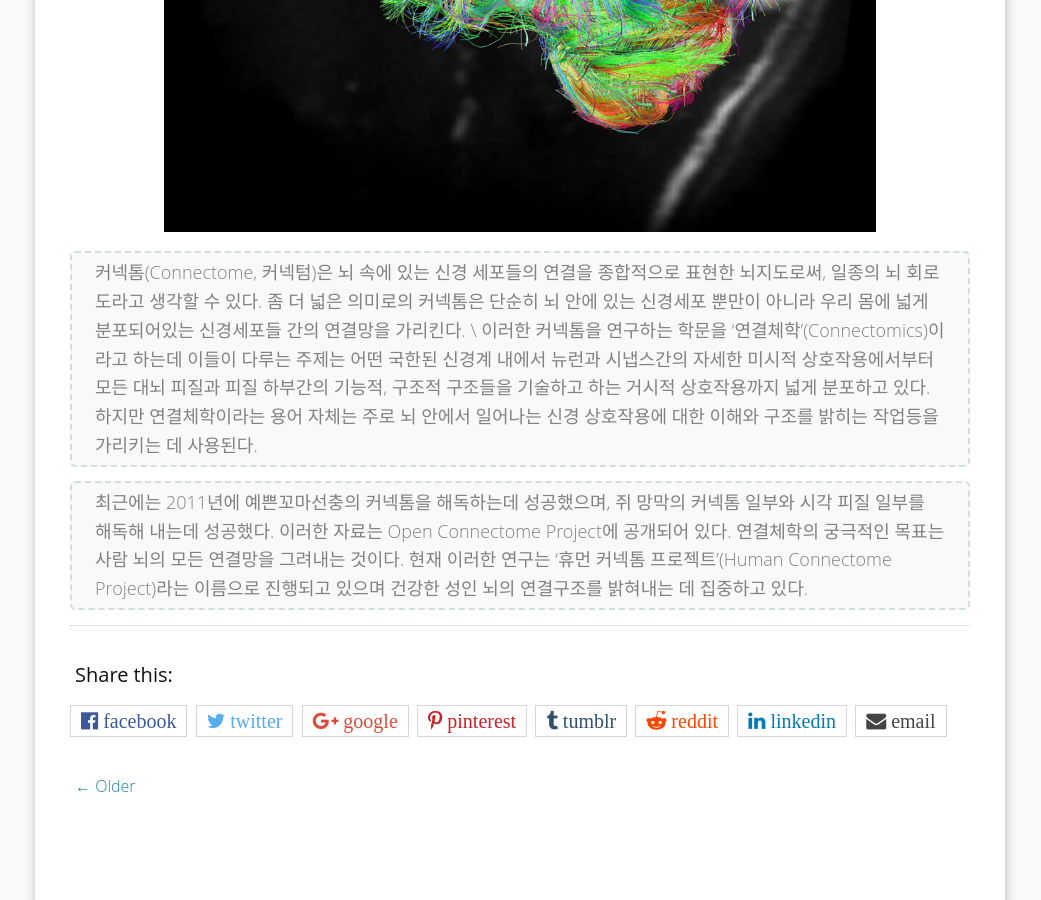
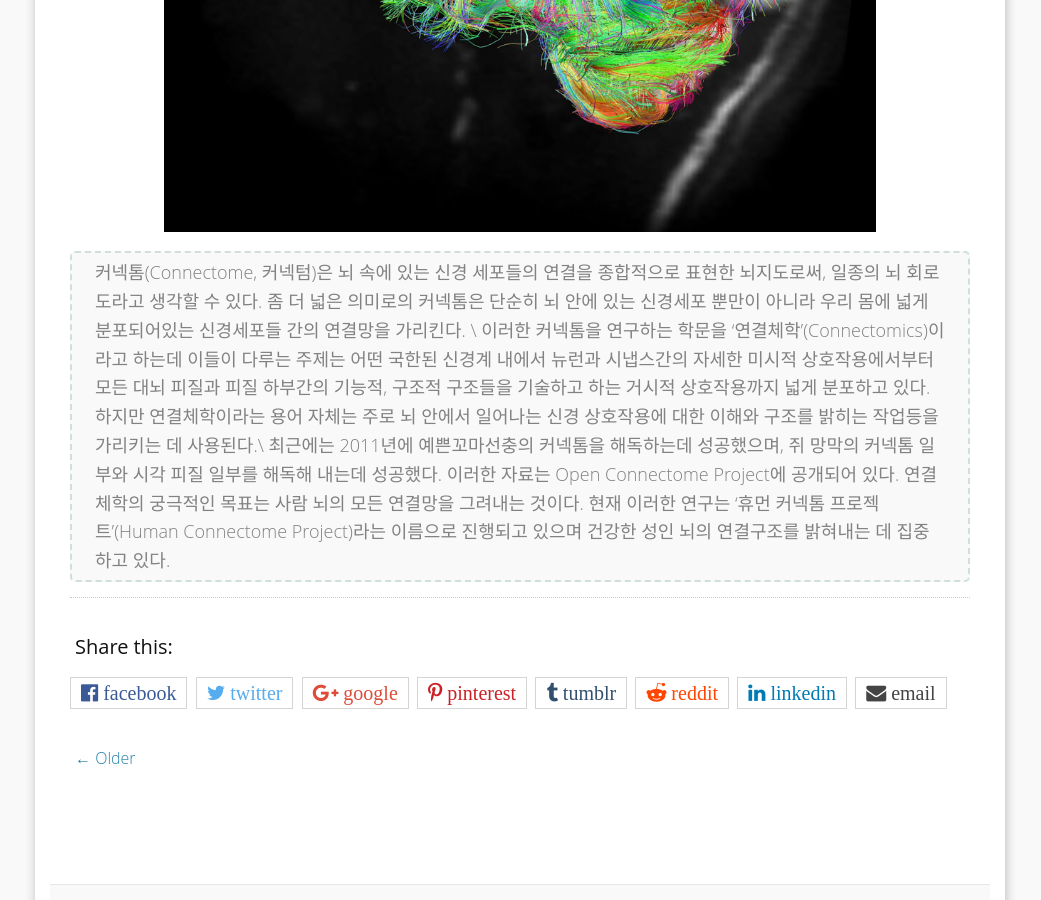
Before and after one commit to HyoukJang/HyoukJang.github.io, a Jekyll site: the page built from _posts/2018-11-25-body-ovecome-sprit.md, in a window 1280 px wide and 900 px high, scrolled down 1910 px. Shown: the whole window, without its empty margins (120-1161 px from the left). Built offline with Jekyll 4.4.1, drawn with Linux system fonts in a browser that asks for light colours; nearby versions of some CDN libraries; some web fonts are replaced; comment, search, counter and statistics services are not loaded.

Commit message:
check mate

```diff
--- a/_posts/2018-11-25-body-ovecome-sprit.md
+++ b/_posts/2018-11-25-body-ovecome-sprit.md
@@ -29,6 +29,4 @@
 
 ![커넥톰]({{site.baseurl}}/images/connectome.jpg)
 
-> 커넥톰(Connectome, 커넥텀)은 뇌 속에 있는 신경 세포들의 연결을 종합적으로 표현한 뇌지도로써, 일종의 뇌 회로도라고 생각할 수 있다. 좀 더 넓은 의미로의 커넥톰은 단순히 뇌 안에 있는 신경세포 뿐만이 아니라 우리 몸에 넓게 분포되어있는 신경세포들 간의 연결망을 가리킨다. \\ 이러한 커넥톰을 연구하는 학문을 '연결체학'(Connectomics)이라고 하는데 이들이 다루는 주제는 어떤 국한된 신경계 내에서 뉴런과 시냅스간의 자세한 미시적 상호작용에서부터 모든 대뇌 피질과 피질 하부간의 기능적, 구조적 구조들을 기술하고 하는 거시적 상호작용까지 넓게 분포하고 있다. 하지만 연결체학이라는 용어 자체는 주로 뇌 안에서 일어나는 신경 상호작용에 대한 이해와 구조를 밝히는 작업등을 가리키는 데 사용된다.
-
-> 최근에는 2011년에 예쁜꼬마선충의 커넥톰을 해독하는데 성공했으며, 쥐 망막의 커넥톰 일부와 시각 피질 일부를 해독해 내는데 성공했다. 이러한 자료는 Open Connectome Project에 공개되어 있다. 연결체학의 궁극적인 목표는 사람 뇌의 모든 연결망을 그려내는 것이다. 현재 이러한 연구는 '휴먼 커넥톰 프로젝트'(Human Connectome Project)라는 이름으로 진행되고 있으며 건강한 성인 뇌의 연결구조를 밝혀내는 데 집중하고 있다.
+> 커넥톰(Connectome, 커넥텀)은 뇌 속에 있는 신경 세포들의 연결을 종합적으로 표현한 뇌지도로써, 일종의 뇌 회로도라고 생각할 수 있다. 좀 더 넓은 의미로의 커넥톰은 단순히 뇌 안에 있는 신경세포 뿐만이 아니라 우리 몸에 넓게 분포되어있는 신경세포들 간의 연결망을 가리킨다. \\ 이러한 커넥톰을 연구하는 학문을 '연결체학'(Connectomics)이라고 하는데 이들이 다루는 주제는 어떤 국한된 신경계 내에서 뉴런과 시냅스간의 자세한 미시적 상호작용에서부터 모든 대뇌 피질과 피질 하부간의 기능적, 구조적 구조들을 기술하고 하는 거시적 상호작용까지 넓게 분포하고 있다. 하지만 연결체학이라는 용어 자체는 주로 뇌 안에서 일어나는 신경 상호작용에 대한 이해와 구조를 밝히는 작업등을 가리키는 데 사용된다.\\ 최근에는 2011년에 예쁜꼬마선충의 커넥톰을 해독하는데 성공했으며, 쥐 망막의 커넥톰 일부와 시각 피질 일부를 해독해 내는데 성공했다. 이러한 자료는 Open Connectome Project에 공개되어 있다. 연결체학의 궁극적인 목표는 사람 뇌의 모든 연결망을 그려내는 것이다. 현재 이러한 연구는 '휴먼 커넥톰 프로젝트'(Human Connectome Project)라는 이름으로 진행되고 있으며 건강한 성인 뇌의 연결구조를 밝혀내는 데 집중하고 있다.
```
